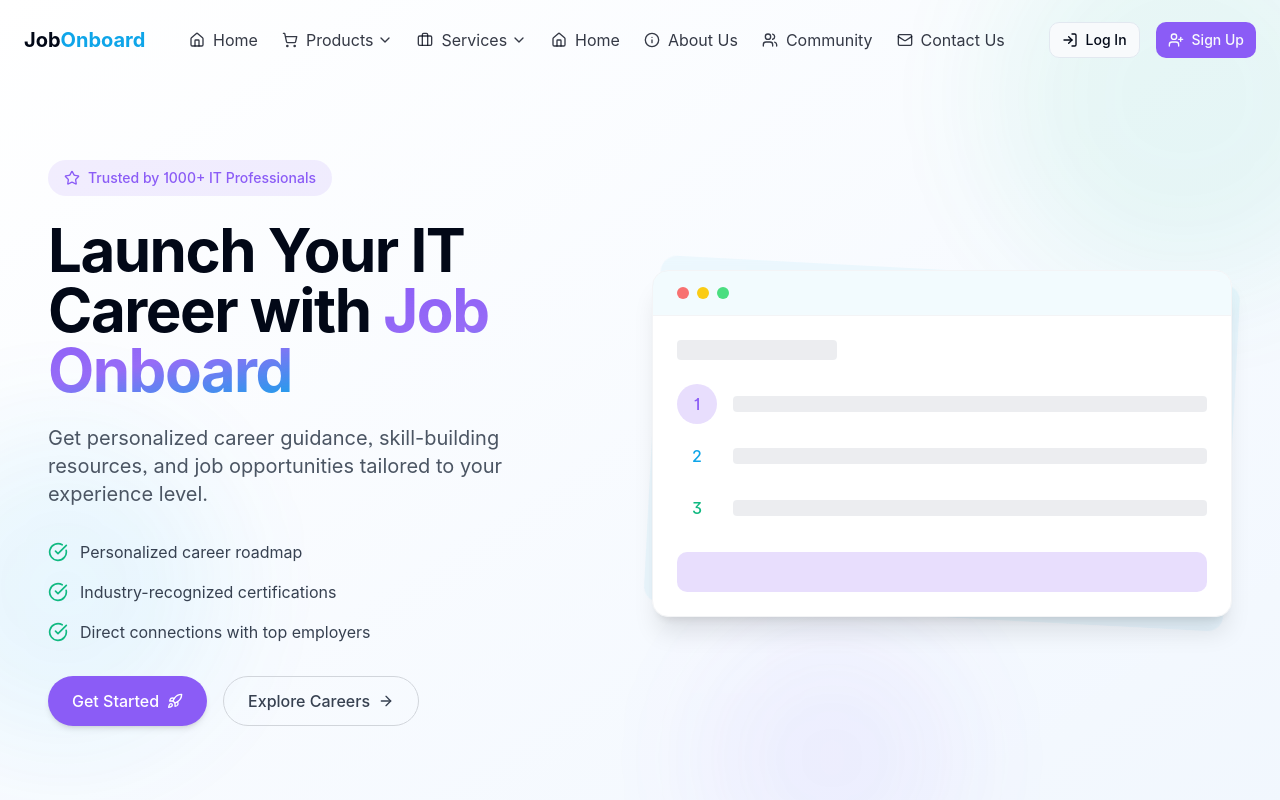
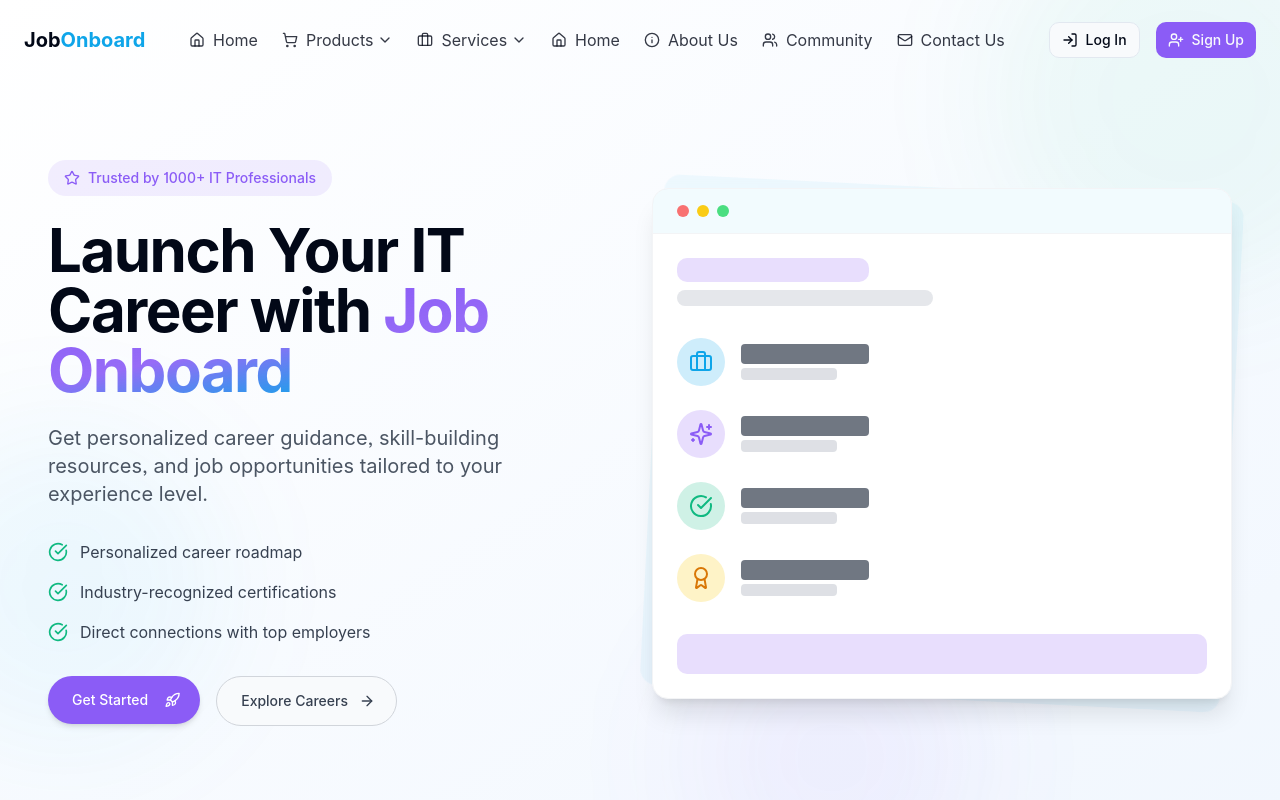
Before and after one commit to AiDataRobo/launch-it-journey, a React (Vite) app: page / in a window 1280 px wide. Shown: the top 800 px of the page. Built offline with nearby package versions, Linux system fonts and the light colour scheme.

Commit message:
Update landing page hero banner
Update the landing page hero banner with an animated design and intuitive CTA.

```diff
--- a/src/components/Hero.tsx
+++ b/src/components/Hero.tsx
@@ -1,70 +1,200 @@
 
 import React from 'react';
-import { ArrowRight, Rocket, CheckCircle, Star } from 'lucide-react';
+import { ArrowRight, Rocket, CheckCircle, Star, Briefcase, Award, Sparkles } from 'lucide-react';
+import { motion } from 'framer-motion';
+import { Button } from '@/components/ui/button';
+import { Link } from 'react-router-dom';
 
 const Hero = () => {
+  // Career journey steps animation
+  const journeySteps = [
+    { icon: Briefcase, text: "Search Jobs", color: "bg-jobonboard-blue/20 text-jobonboard-blue" },
+    { icon: Sparkles, text: "Build Skills", color: "bg-jobonboard-purple/20 text-jobonboard-purple" },
+    { icon: CheckCircle, text: "Get Hired", color: "bg-jobonboard-green/20 text-jobonboard-green" },
+    { icon: Award, text: "Career Growth", color: "bg-amber-100 text-amber-600" }
+  ];
+
   return (
     <section className="relative pt-32 pb-24 md:pt-40 md:pb-32 overflow-hidden">
       {/* Background Elements */}
       <div className="absolute inset-0 z-0">
         <div className="absolute top-0 left-0 w-full h-full bg-gradient-to-br from-white to-blue-50/80"></div>
-        <div className="absolute -top-24 -right-24 w-96 h-96 bg-jobonboard-green/10 rounded-full blur-3xl animate-pulse-slow"></div>
-        <div className="absolute top-1/2 -left-24 w-80 h-80 bg-jobonboard-blue/10 rounded-full blur-3xl animate-pulse-slow"></div>
-        <div className="absolute -bottom-8 right-1/4 w-64 h-64 bg-jobonboard-purple/10 rounded-full blur-3xl animate-pulse-slow"></div>
+        <motion.div
+          className="absolute -top-24 -right-24 w-96 h-96 bg-jobonboard-green/10 rounded-full blur-3xl"
+          animate={{
+            scale: [1, 1.2, 1],
+            opacity: [0.5, 0.7, 0.5]
+          }}
+          transition={{
+            duration: 8,
+            repeat: Infinity,
+            ease: "easeInOut"
+          }}
+        />
+        <motion.div
+          className="absolute top-1/2 -left-24 w-80 h-80 bg-jobonboard-blue/10 rounded-full blur-3xl"
+          animate={{
+            scale: [1, 1.1, 1],
+            opacity: [0.5, 0.8, 0.5]
+          }}
+          transition={{
+            duration: 7,
+            repeat: Infinity,
+            ease: "easeInOut",
+            delay: 1
+          }}
+        />
+        <motion.div
+          className="absolute -bottom-8 right-1/4 w-64 h-64 bg-jobonboard-purple/10 rounded-full blur-3xl"
+          animate={{
+            scale: [1, 1.15, 1],
+            opacity: [0.5, 0.7, 0.5]
+          }}
+          transition={{
+            duration: 9,
+            repeat: Infinity,
+            ease: "easeInOut",
+            delay: 2
+          }}
+        />
       </div>
 
       <div className="container mx-auto px-6 md:px-12 relative z-10">
         <div className="flex flex-col md:flex-row items-center justify-between gap-12 md:gap-6">
-          <div className="w-full md:w-1/2 animate-slide-up">
+          <motion.div
+            className="w-full md:w-1/2"
+            initial={{ opacity: 0, y: 20 }}
+            animate={{ opacity: 1, y: 0 }}
+            transition={{ duration: 0.6 }}
+          >
             {/* Features Banner */}
-            <div className="flex items-center gap-2 px-4 py-2 bg-jobonboard-purple/10 rounded-full w-fit mb-6">
+            <motion.div
+              className="flex items-center gap-2 px-4 py-2 bg-jobonboard-purple/10 rounded-full w-fit mb-6"
+              initial={{ opacity: 0, x: -20 }}
+              animate={{ opacity: 1, x: 0 }}
+              transition={{ duration: 0.5, delay: 0.2 }}
+              whileHover={{ scale: 1.05 }}
+            >
               <Star className="w-4 h-4 text-jobonboard-purple" />
               <span className="text-sm font-medium text-jobonboard-purple">Trusted by 1000+ IT Professionals</span>
-            </div>
+            </motion.div>
 
-            <h1 className="text-4xl md:text-5xl lg:text-6xl font-bold leading-tight tracking-tight mb-6">
+            <motion.h1
+              className="text-4xl md:text-5xl lg:text-6xl font-bold leading-tight tracking-tight mb-6"
+              initial={{ opacity: 0, y: 20 }}
+              animate={{ opacity: 1, y: 0 }}
+              transition={{ duration: 0.6, delay: 0.3 }}
+            >
               Launch Your IT Career with <span className="text-gradient-primary">Job Onboard</span>
-            </h1>
-            <p className="text-lg md:text-xl text-gray-600 mb-8 max-w-lg">
+            </motion.h1>
+
+            <motion.p
+              className="text-lg md:text-xl text-gray-600 mb-8 max-w-lg"
+              initial={{ opacity: 0, y: 20 }}
+              animate={{ opacity: 1, y: 0 }}
+              transition={{ duration: 0.6, delay: 0.4 }}
+            >
               Get personalized career guidance, skill-building resources, and job opportunities tailored to your experience level.
-            </p>
+            </motion.p>
 
             {/* Feature List */}
-            <div className="space-y-4 mb-8">
+            <motion.div
+              className="space-y-4 mb-8"
+              initial={{ opacity: 0, y: 20 }}
+              animate={{ opacity: 1, y: 0 }}
+              transition={{ duration: 0.6, delay: 0.5 }}
+            >
               {[
                 'Personalized career roadmap',
                 'Industry-recognized certifications',
                 'Direct connections with top employers'
               ].map((feature, index) => (
-                <div key={index} className="flex items-center gap-3 text-gray-700">
+                <motion.div
+                  key={index}
+                  className="flex items-center gap-3 text-gray-700"
+                  initial={{ opacity: 0, x: -20 }}
+                  animate={{ opacity: 1, x: 0 }}
+                  transition={{ duration: 0.4, delay: 0.6 + index * 0.1 }}
+                  whileHover={{ x: 5 }}
+                >
                   <CheckCircle className="w-5 h-5 text-jobonboard-green" />
                   <span>{feature}</span>
-                </div>
+                </motion.div>
               ))}
-            </div>
+            </motion.div>
 
-            <div className="flex flex-wrap gap-4">
-              <a
-                href="#"
-                className="group px-6 py-3 rounded-full bg-jobonboard-purple text-white font-medium hover:bg-jobonboard-purple-light hover-scale shadow-md focus-ring inline-flex items-center gap-2"
+            <motion.div
+              className="flex flex-wrap gap-4"
+              initial={{ opacity: 0, y: 20 }}
+              animate={{ opacity: 1, y: 0 }}
+              transition={{ duration: 0.6, delay: 0.7 }}
+            >
+              <motion.div
+                whileHover={{ scale: 1.05 }}
+                whileTap={{ scale: 0.95 }}
               >
-                Get Started
-                <Rocket className="w-4 h-4 transition-transform group-hover:translate-x-1" />
-              </a>
-              <a
-                href="#career-paths"
-                className="px-6 py-3 rounded-full border border-gray-300 text-gray-700 font-medium hover:border-jobonboard-purple hover:text-jobonboard-purple hover-scale focus-ring inline-flex items-center gap-2 group"
+                <Button
+                  className="group px-6 py-6 rounded-full bg-jobonboard-purple text-white font-medium hover:bg-jobonboard-purple-light shadow-md focus-ring inline-flex items-center gap-2"
+                  asChild
+                >
+                  <Link to="/signup">
+                    <motion.span
+                      initial={{ opacity: 1 }}
+                      whileHover={{ opacity: 1 }}
+                    >
+                      Get Started
+                    </motion.span>
+                    <motion.div
+                      className="ml-1"
+                      animate={{ x: [0, 5, 0] }}
+                      transition={{ duration: 1.5, repeat: Infinity, ease: "easeInOut" }}
+                    >
+                      <Rocket className="w-4 h-4" />
+                    </motion.div>
+                  </Link>
+                </Button>
+              </motion.div>
+
+              <motion.div
+                whileHover={{ scale: 1.05 }}
+                whileTap={{ scale: 0.95 }}
               >
-                Explore Careers
-                <ArrowRight className="w-4 h-4 transition-transform group-hover:translate-x-1" />
-              </a>
-            </div>
-          </div>
+                <Button
+                  className="px-6 py-6 rounded-full border border-gray-300 text-gray-700 font-medium hover:border-jobonboard-purple hover:text-jobonboard-purple focus-ring inline-flex items-center gap-2 group"
+                  variant="outline"
+                  asChild
+                >
+                  <Link to="#career-paths">
+                    <span>Explore Careers</span>
+                    <motion.div
+                      animate={{ x: [0, 5, 0] }}
+                      transition={{ duration: 1.5, repeat: Infinity, ease: "easeInOut", delay: 0.5 }}
+                    >
+                      <ArrowRight className="w-4 h-4" />
+                    </motion.div>
+                  </Link>
+                </Button>
+              </motion.div>
+            </motion.div>
+          </motion.div>
 
-          <div className="w-full md:w-1/2 animate-slide-down">
+          <motion.div
+            className="w-full md:w-1/2"
+            initial={{ opacity: 0, scale: 0.9 }}
+            animate={{ opacity: 1, scale: 1 }}
+            transition={{ duration: 0.7, delay: 0.3 }}
+          >
             <div className="relative">
-              <div className="absolute inset-0 bg-jobonboard-blue/5 backdrop-blur-sm rounded-2xl transform rotate-3"></div>
-              <div className="relative bg-white shadow-xl rounded-2xl overflow-hidden border border-gray-100">
+              <motion.div
+                className="absolute inset-0 bg-jobonboard-blue/5 backdrop-blur-sm rounded-2xl"
+                animate={{ rotate: [3, 2, 3] }}
+                transition={{ duration: 8, repeat: Infinity, ease: "easeInOut" }}
+              />
+              <motion.div
+                className="relative bg-white shadow-xl rounded-2xl overflow-hidden border border-gray-100"
+                whileHover={{ y: -5, boxShadow: "0 20px 25px -5px rgba(0, 0, 0, 0.1), 0 10px 10px -5px rgba(0, 0, 0, 0.04)" }}
+                transition={{ type: "spring", stiffness: 300, damping: 20 }}
+              >
                 <div className="px-6 py-4 bg-jobonboard-blue/5 border-b border-gray-100">
                   <div className="flex space-x-2">
                     <div className="w-3 h-3 bg-red-400 rounded-full"></div>
@@ -73,26 +203,77 @@ const Hero = () => {
                   </div>
                 </div>
                 <div className="p-6">
-                  <div className="mb-6">
-                    <div className="h-5 w-40 bg-gray-200 rounded animate-pulse-slow"></div>
+                  <div className="mb-8">
+                    <motion.div
+                      className="h-6 w-48 bg-jobonboard-purple/20 rounded-md mb-2"
+                      initial={{ width: 0 }}
+                      animate={{ width: "12rem" }}
+                      transition={{ duration: 1, delay: 0.8 }}
+                    />
+                    <motion.div
+                      className="h-4 w-64 bg-gray-200 rounded-md"
+                      initial={{ width: 0 }}
+                      animate={{ width: "16rem" }}
+                      transition={{ duration: 1, delay: 1 }}
+                    />
                   </div>
-                  <div className="space-y-3">
-                    {[1, 2, 3].map((item) => (
-                      <div key={item} className="flex gap-4 items-center">
-                        <div className={`w-10 h-10 rounded-full bg-jobonboard-${item === 1 ? 'purple' : item === 2 ? 'blue' : 'green'}/20 flex items-center justify-center`}>
-                          <span className={`text-jobonboard-${item === 1 ? 'purple' : item === 2 ? 'blue' : 'green'} font-medium`}>{item}</span>
+
+                  {/* Career Journey Steps Animation */}
+                  <div className="space-y-6">
+                    {journeySteps.map((step, index) => (
+                      <motion.div
+                        key={index}
+                        className="flex gap-4 items-center"
+                        initial={{ opacity: 0, x: 20 }}
+                        animate={{ opacity: 1, x: 0 }}
+                        transition={{ duration: 0.5, delay: 1 + index * 0.3 }}
+                      >
+                        <motion.div
+                          className={`w-12 h-12 rounded-full ${step.color} flex items-center justify-center`}
+                          whileHover={{ scale: 1.1, rotate: 5 }}
+                          whileTap={{ scale: 0.95 }}
+                        >
+                          <step.icon className="w-6 h-6" />
+                        </motion.div>
+                        <div>
+                          <motion.div
+                            className="h-5 w-32 bg-gray-700 rounded animate-pulse-slow mb-1"
+                            initial={{ width: 0 }}
+                            animate={{ width: "8rem" }}
+                            transition={{ duration: 0.8, delay: 1.2 + index * 0.3 }}
+                          >
+                            <span className="sr-only">{step.text}</span>
+                          </motion.div>
+                          <motion.div
+                            className="h-3 w-24 bg-gray-300 rounded animate-pulse-slow"
+                            initial={{ width: 0 }}
+                            animate={{ width: "6rem" }}
+                            transition={{ duration: 0.5, delay: 1.4 + index * 0.3 }}
+                          />
                         </div>
-                        <div className="h-4 flex-1 bg-gray-200 rounded animate-pulse-slow"></div>
-                      </div>
+                      </motion.div>
                     ))}
                   </div>
-                  <div className="mt-6">
-                    <div className="h-10 w-full bg-jobonboard-purple/20 rounded-md"></div>
-                  </div>
+
+                  <motion.div
+                    className="mt-8"
+                    initial={{ opacity: 0, y: 10 }}
+                    animate={{ opacity: 1, y: 0 }}
+                    transition={{ duration: 0.5, delay: 2.5 }}
+                  >
+                    <motion.div
+                      className="h-10 w-full bg-jobonboard-purple/20 rounded-md"
+                      whileHover={{
+                        backgroundColor: "rgba(139, 92, 246, 0.3)",
+                        scale: 1.02,
+                        transition: { duration: 0.2 }
+                      }}
+                    />
+                  </motion.div>
                 </div>
-              </div>
+              </motion.div>
             </div>
-          </div>
+          </motion.div>
         </div>
       </div>
     </section>
```
